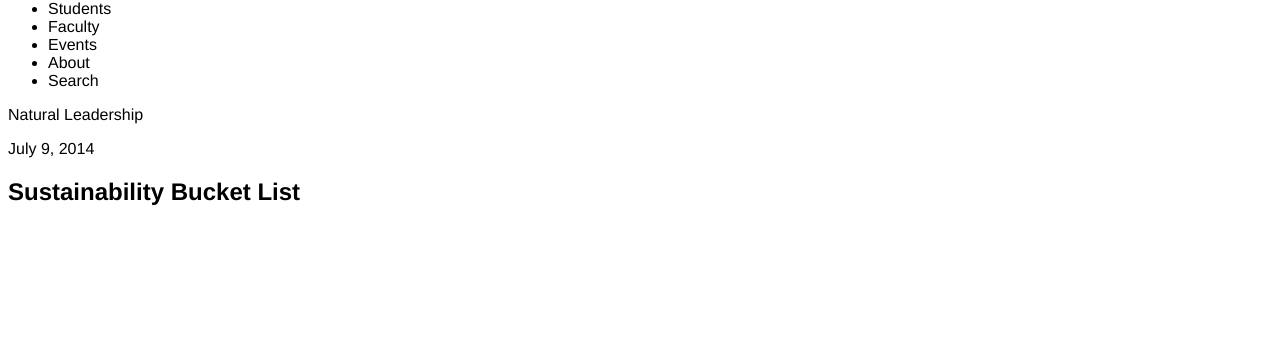
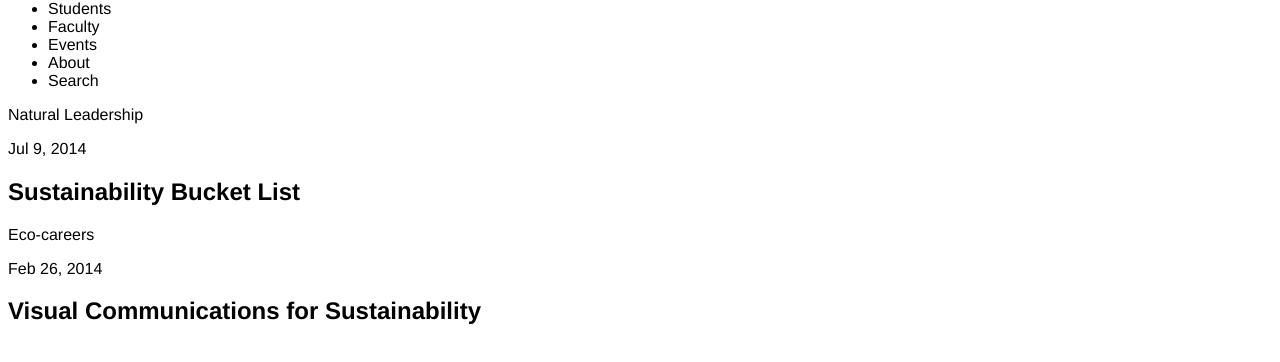
Before and after one commit to rjgoetz/mcad-sdblog, a website: page app/index.html in a window 1280 px wide. Shown: the part 184-546 px from the top of the page. Drawn offline with nearby package versions, Linux system fonts and the light colour scheme; files that its build step writes are made by us from their sources.

Commit message:
add images, article 2

```diff
--- a/app/index.html
+++ b/app/index.html
@@ -48,8 +48,14 @@
     <main>
       <article>
         <p>Natural Leadership</p>
-        <time datetime="2014-07-09">July 9, 2014</time>
+        <time datetime="2014-07-09">Jul 9, 2014</time>
         <h1>Sustainability Bucket List</h1>
+      </article>
+
+      <article>
+        <p>Eco-careers</p>
+        <time datetime="2014-02-26">Feb 26, 2014</time>
+        <h1>Visual Communications for Sustainability</h1>
       </article>
 
     </main>
```
Also changed, not shown: app/images/2827108073_421f404d8c_o-300x200.jpg (added), app/images/4417954872_de64b510d5_z-334x334.jpg (added), app/images/658457636_8e82820c57_o-349x334.jpg (added), app/images/BuckyRulesC11-550x317.jpg (added), app/images/LLP_Sketch-445x334.png (added), app/images/MCAD-0-499x334.jpg (added), app/images/MCAD_logo_black_600px.png (added), app/images/MakingApp_InUse2.jpg (added), app/images/PeaceCoffee_closeup_sm-250x334.jpg (added), app/images/Wk13_NCumming_FoodMiles-334x334.jpg (added), app/images/bower.jpg (added), app/images/sdo_broch.png (added).
